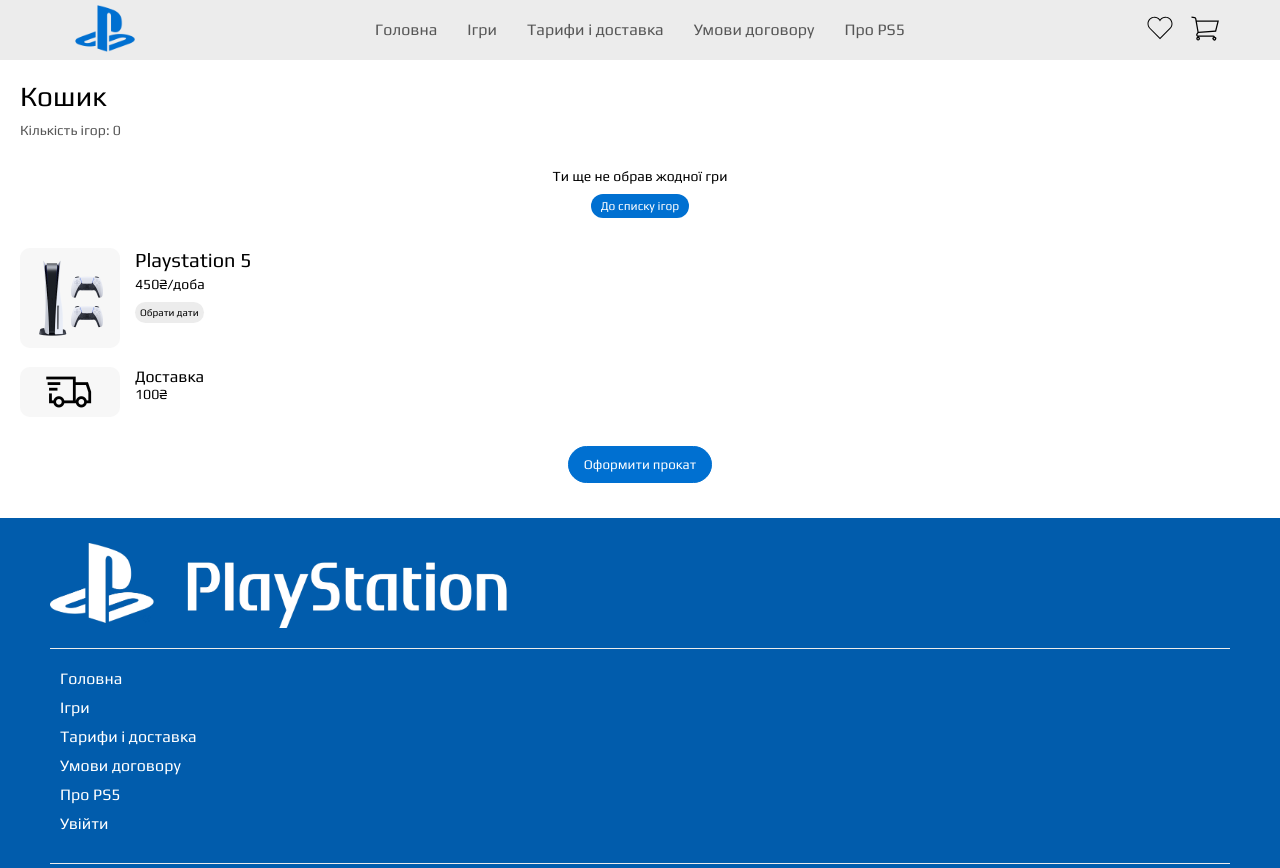
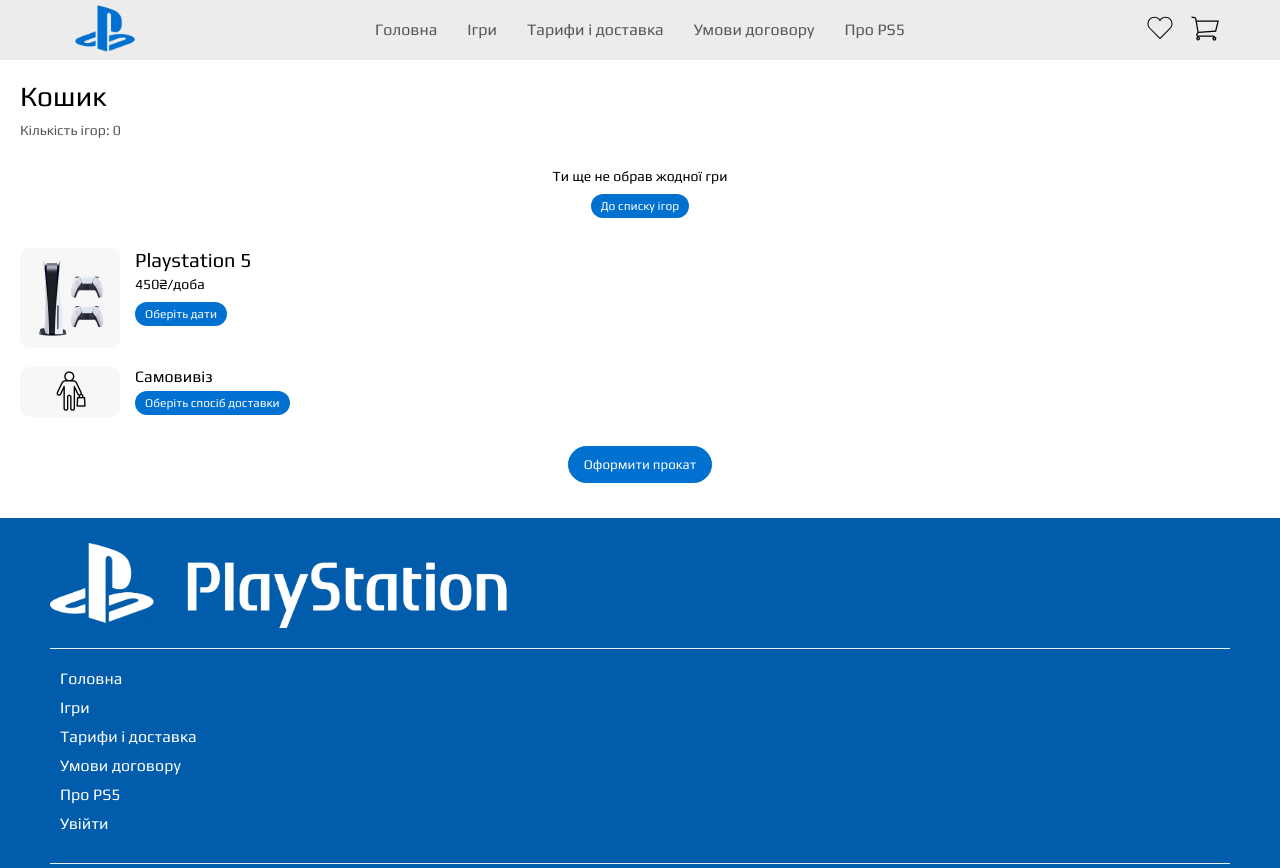
Before and after one commit to Shevtsooov/ps-rental-service, a React (Create React App) app: page /shopping-cart in a window 1280 px wide. Shown: the top 868 px of the page. Built offline with nearby package versions, Linux system fonts and the light colour scheme.

Commit message:
changed the delivery logic in the shopping cart

```diff
--- a/src/Redux/store.ts
+++ b/src/Redux/store.ts
@@ -7,6 +7,8 @@
 import { selectedDaysReducer } from './Slices/selectedDays.slice';
 import { monthLookUpLimitReducer } from './Slices/monthLookUpLimit';
 import { isCalendarShownReducer } from './Slices/isCalendarShown.slice';
+import { isDeliveryShownReducer } from './Slices/isDeliveryShown.slice';
+import { chosenDeliveryReducer } from './Slices/chosenDelivery.slice';
 
 export const store = configureStore({
   reducer: {
@@ -17,6 +19,8 @@
     selectedDays: selectedDaysReducer,
     monthLookUpLimit: monthLookUpLimitReducer,
     isCalendarShown: isCalendarShownReducer,
+    isDeliveryShown: isDeliveryShownReducer,
+    chosenDelivery: chosenDeliveryReducer,
     // [QuestionsApi.reducerPath]: QuestionsApi.reducer,
   },
   // middleware: (getDefaultMiddleware) => (
--- a/src/components/Delivery/Delivery.scss
+++ b/src/components/Delivery/Delivery.scss
@@ -5,6 +5,46 @@
   display: flex;
   gap: 15px;
   margin-bottom: 25px;
+
+  &__modal {
+    width: 350px;
+    // height: 350px;
+    position: fixed;
+    top: 25%;
+    left: calc(50% - 175px);
+
+    padding: 10px;
+    display: flex;
+    flex-direction: column;
+    background-color: $main-grey;
+
+    border-radius: 10px;
+
+    &_title {
+      font-size: 18px;
+      margin-bottom: 25px;
+    }
+
+    &_option {
+      padding: 5px;
+      display: flex;
+      gap: 10px;
+      margin-bottom: 15px;
+      transition: background-color 0.4s;
+      cursor: pointer;
+
+      &--active {
+        border-radius: 10px;
+        background-color: #f7f7f7;
+      }
+    }
+
+    &_icon {
+      width: 100px;
+      height: 50px;
+      border-radius: 10px;
+    }
+  }
 
   &__img {
     &_icon {
@@ -18,37 +58,31 @@
     display: flex;
     flex-direction: column;
 
-      &_title {
-        font-size: 20px;
+    &_heading {
       margin-bottom: 5px;
     }
 
     &_price {
       display: flex;
       gap: 10px;
-        font-size: 16px;
       font-size: 14px;
 
-        margin-bottom: 15px;
+      margin-bottom: 10px;
     }
 
-      &_booking {
-        display: flex;
-        gap: 10px;
-        font-size: 10px;
-
-        &_period {
-          background-color: $main-grey;
-          padding: 5px 10px;
-          border-radius: 30px;
+    &_text {
+      font-size: 12px;
     }
 
-        &_days {
+    &_button {
       background-color: $main-blue;
       color: #fff;
       padding: 5px 10px;
+      font-size: 12px;
       border-radius: 30px;
+      cursor: pointer;
+      user-select: none;
+      cursor: pointer;
     }
   }
 }
-}
--- a/src/components/Delivery/Delivery.tsx
+++ b/src/components/Delivery/Delivery.tsx
@@ -1,21 +1,134 @@
 import './Delivery.scss';
-import DeliveryImg from '../../assets/images/shipping.png'
+import selfPickup from '../../assets/images/self-pickup.png'
+import shipping from '../../assets/images/shipping.png'
+import { useEffect, useState } from 'react';
+import { openDelivery } from '../../Redux/Slices/isDeliveryShown.slice';
+import { useAppSelector, useAppDispatch } from '../../Redux/store';
+import cn from 'classnames';
+import { setChosenDelivery } from '../../Redux/Slices/chosenDelivery.slice';
 
 export const Delivery: React.FC = () => {
+  const isDeliveryShown = useAppSelector(state => state.isDeliveryShown.value);
+  const dispatch = useAppDispatch();
+
+  const [selectedDelivery, setSelectedDelivery] = useState<string>(() => {
+    const storedDelivery = sessionStorage.getItem('storedDelivery');
+    const parsedDelivery = storedDelivery ? JSON.parse(storedDelivery) : '';
+
+    if (parsedDelivery.length !== '') {
+      return parsedDelivery;
+    }
+
+    return '';
+  });
+
+  useEffect(() => {
+    sessionStorage.setItem("storedDelivery", JSON.stringify(selectedDelivery));
+  }, [selectedDelivery]);
+
+  const handleOpenDelivery = () => {
+    dispatch(openDelivery());
+  }
+
+  const shippingWay = selectedDelivery === 'Доставка'
+    ? 'Доставка'
+    : 'Самовивіз'
+
+  const handleChooseDelivery = (delivery: string) => {
+    setSelectedDelivery(delivery);
+    dispatch(setChosenDelivery(delivery));
+  }
 
   return (
-      <div className="delivery">
-        <div className="delivery__img">
-          <img
-            src={`${DeliveryImg}`}
-            alt="Shipping"
-            className="delivery__img_icon"
-          />
-        </div>
+      <div className="delivery" onClick={handleOpenDelivery}>
+
+        {isDeliveryShown && (
+          <div className="delivery__modal">
+            <h4 className="delivery__modal_title">
+              Оберіть спосіб доставки
+            </h4>
+
+            <div
+              className={cn('delivery__modal_option', {
+                'delivery__modal_option--active': selectedDelivery === 'Доставка'
+              })}
+              onClick={() => handleChooseDelivery('Доставка')}
+            >
+                <img
+                  src={`${shipping}`}
+                  alt="Доставка"
+                  className="delivery__modal_icon"
+                />
+              <div className="delivery__info">
+                <p className="delivery__info_heading">Доставка</p>
+                <p className="delivery__info_price">100₴</p>
+              </div>
+            </div>
+
+            <div
+              className={cn('delivery__modal_option', {
+                'delivery__modal_option--active': selectedDelivery === 'Самовивіз'
+              })}
+              onClick={() => handleChooseDelivery('Самовивіз')}
+            >
+                <img
+                  src={`${selfPickup}`}
+                  alt="Доставка"
+                  className="delivery__modal_icon"
+                />
+              <div className="delivery__info">
+                <p className="delivery__info_heading">Самовивіз</p>
+                <p className="delivery__info_price">Сихівський район</p>
+              </div>
+            </div>
+          </div>
+        )}
+
+        {selectedDelivery === 'Доставка'
+          ? (
+            <div className="delivery__img">
+              <img
+                src={`${shipping}`}
+                alt="Доставка"
+                className="delivery__img_icon"
+              />
+            </div>
+          )
+          : (
+            <div className="delivery__img">
+              <img
+                src={`${selfPickup}`}
+                alt="Самовивіз"
+                className="delivery__img_icon"
+              />
+            </div>
+          )}
+
 
         <div className="delivery__info">
-            <p className="delivery__info_heading">Доставка</p>
-            <p className="delivery__info_price">100₴</p>
+            <p className="delivery__info_heading">
+              {selectedDelivery === ''
+                ? shippingWay
+                : 'Доставка'
+              }
+            </p>
+
+            {selectedDelivery === 'Доставка' && (
+              <p className="delivery__info_price">100₴</p>
+            )}
+
+            {selectedDelivery === 'Самовивіз' && (
+              <p className="delivery__info_text">
+                Менеджер зв'яжеться з вами після замовлення для уточнення деталей.
+              </p>
+            )}
+            {selectedDelivery === '' && (
+              <p
+                className="delivery__info_button"
+              >
+                Оберіть спосіб доставки
+              </p>
+            )}
         </div>
       </div>
   );
--- a/src/components/PSShoppingCartInfo/PSShoppingCartInfo.scss
+++ b/src/components/PSShoppingCartInfo/PSShoppingCartInfo.scss
@@ -53,13 +53,25 @@
           border-radius: 30px;
           cursor: pointer;
           user-select: none;
+
+          &_choose {
+            background-color: $main-blue;
+            color: #fff;
+            padding: 5px 10px;
+            font-size: 12px;
+            border-radius: 30px;
+            cursor: pointer;
+            user-select: none;
+            cursor: pointer;
+          }
         }
 
         &_days {
           background-color: $main-blue;
           color: #fff;
-          padding: 5px 10px;
+          padding: 5px 5px;
           border-radius: 30px;
+          cursor: pointer;
         }
       }
     }
--- a/src/components/PSShoppingCartInfo/PSShoppingCartInfo.tsx
+++ b/src/components/PSShoppingCartInfo/PSShoppingCartInfo.tsx
@@ -105,10 +105,10 @@
 
             {bookedDays.length === 0 && (
               <p
-                className="psShoppingCartInfo__info_booking_period"
+                className="psShoppingCartInfo__info_booking_period_choose"
                 onClick={handleToggleCalendar}
               >
-                Обрати дати
+                Оберіть дати
               </p>
             )}
 
@@ -133,6 +133,7 @@
             {bookedDays?.length > 0 && (
               <p
                 className="psShoppingCartInfo__info_booking_days"
+                onClick={handleToggleCalendar}
               >
                 {`${bookedDays.length} ${amountOfDays}`}
               </p>
--- a/src/pages/Homepage/Homepage.tsx
+++ b/src/pages/Homepage/Homepage.tsx
@@ -13,7 +13,7 @@
     <div className="homepage">
       <Slider />
 
-      <Aaa />
+      {/* <Aaa />
 
         <div>
           <ul>
@@ -22,7 +22,7 @@
               <img src={`${game.poster}`} alt="" className='aaa'/>
             ))}
           </ul>
-        </div>
+        </div> */}
       <BookPS />
 
       <PopularGames />
--- a/src/pages/ShoppingCart/ShoppingCart.tsx
+++ b/src/pages/ShoppingCart/ShoppingCart.tsx
@@ -1,17 +1,41 @@
-import React from 'react';
+import React, { useEffect, useState } from 'react';
 import './ShoppingCart.scss';
 import { useAppDispatch, useAppSelector } from '../../Redux/store';
 import { Link } from 'react-router-dom';
 import { ShoppingCartList } from '../../components/ShoppingCartList/ShoppingCartList';
 import { PSShoppingCartInfo } from '../../components/PSShoppingCartInfo/PSShoppingCartInfo';
 import { Delivery } from '../../components/Delivery/Delivery';
-import { toggleCalendar } from '../../Redux/Slices/isCalendarShown.slice';
+import { closeCalendar } from '../../Redux/Slices/isCalendarShown.slice';
+import { closeDelivery } from '../../Redux/Slices/isDeliveryShown.slice';
+import { resetChosenDelivery, setChosenDelivery } from '../../Redux/Slices/chosenDelivery.slice';
 
 export const ShoppingCart: React.FC = () => {
   const shoppingCartGames = useAppSelector(state => state.shoppingCartGames.value);
   const bookedDays = useAppSelector(state => state.bookedDays.value);
-  const isCalendarShown = useAppSelector(state => state.isCalendarShown.value);;
+  const isCalendarShown = useAppSelector(state => state.isCalendarShown.value);
+  const isDeliveryShown = useAppSelector(state => state.isDeliveryShown.value);
+  const chosenDelivery = useAppSelector(state => state.chosenDelivery.value);
   const dispatch = useAppDispatch();
+
+  const [selectedDelivery, setSelectedDelivery] = useState<string>(() => {
+    const storedDelivery = sessionStorage.getItem('storedDelivery');
+    const parsedDelivery = storedDelivery ? JSON.parse(storedDelivery) : '';
+
+    if (parsedDelivery.length !== '') {
+      return parsedDelivery;
+    }
+
+    return '';
+  });
+
+  useEffect(() => {
+    sessionStorage.setItem("storedDelivery", JSON.stringify(selectedDelivery));
+  }, [selectedDelivery]);
+
+  useEffect(() => {
+    dispatch(resetChosenDelivery());
+    dispatch(setChosenDelivery(selectedDelivery))
+  }, [selectedDelivery, dispatch]);
 
   const gamesPrice = (shoppingCartGames.length - 1) * 100;
 
@@ -25,7 +49,11 @@
     psPricePerDay = 300;
   }
 
-  const deliveryPrice = 100;
+  const deliveryPrice = chosenDelivery === 'Доставка'
+    ? 100
+    : 0;
+
+    console.log('deliveryPrice - ', deliveryPrice);
 
   const finalPrice = shoppingCartGames.length
   ? deliveryPrice + (psPricePerDay * bookedDays.length) + gamesPrice
@@ -34,13 +62,14 @@
   console.log('finalPrice - ', finalPrice);
 
   const handleToggleCalendar = () => {
-    dispatch(toggleCalendar());
+    dispatch(closeCalendar());
+    dispatch(closeDelivery());
   };
 
   return (
     <div className="shoppingCart">
 
-        {isCalendarShown && (
+        {(isCalendarShown || isDeliveryShown) && (
           <div
             className="shoppingCart__modal_bg"
             onClick={handleToggleCalendar}
```
Also changed, not shown: src/Redux/Slices/chosenDelivery.slice.ts (added, +25 -0 lines), src/Redux/Slices/isDeliveryShown.slice.ts (added, +32 -0 lines), src/assets/images/self-pickup.png (added), src/data/games.json. Lines whose indentation alone changed are shown as unchanged.
